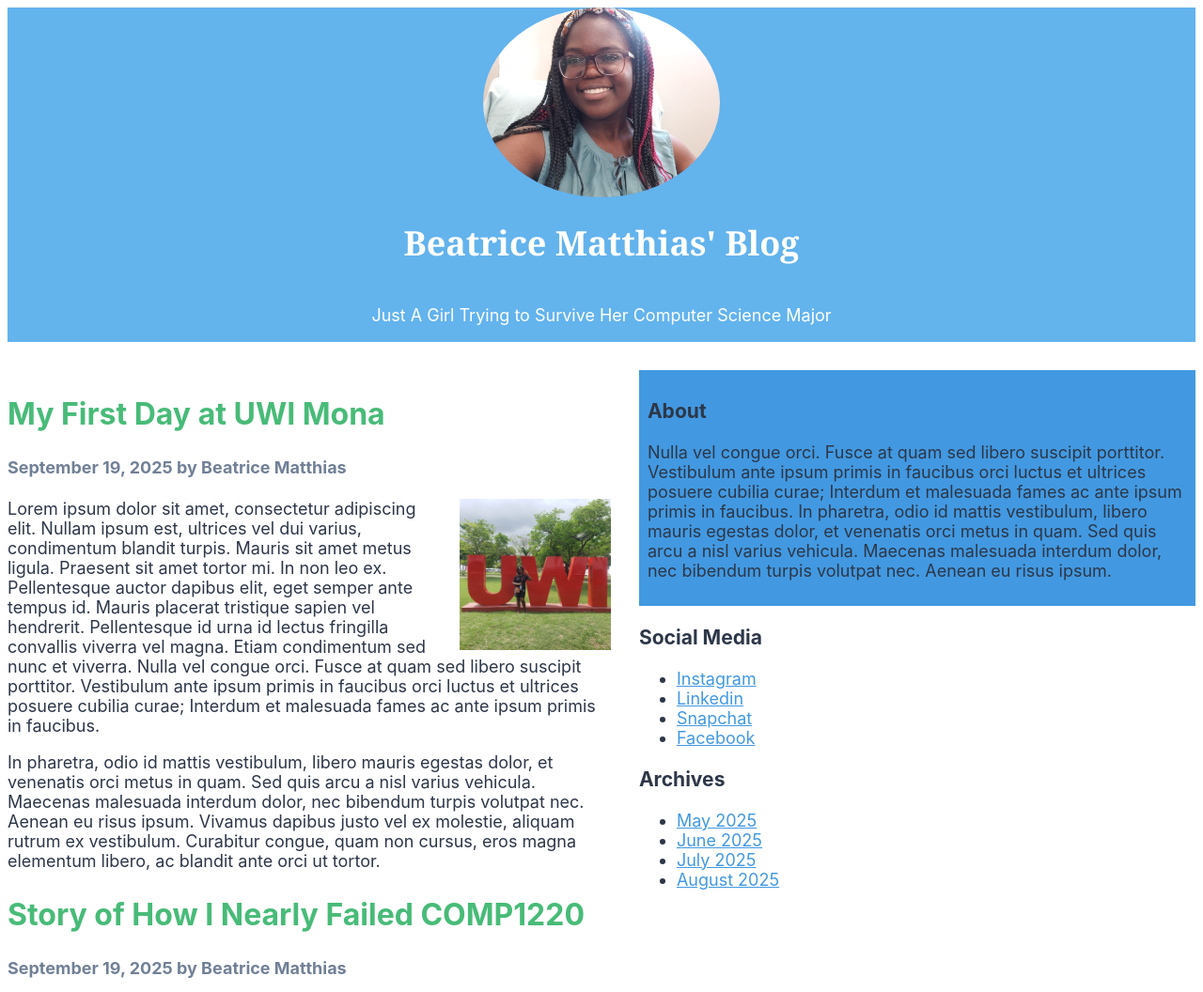
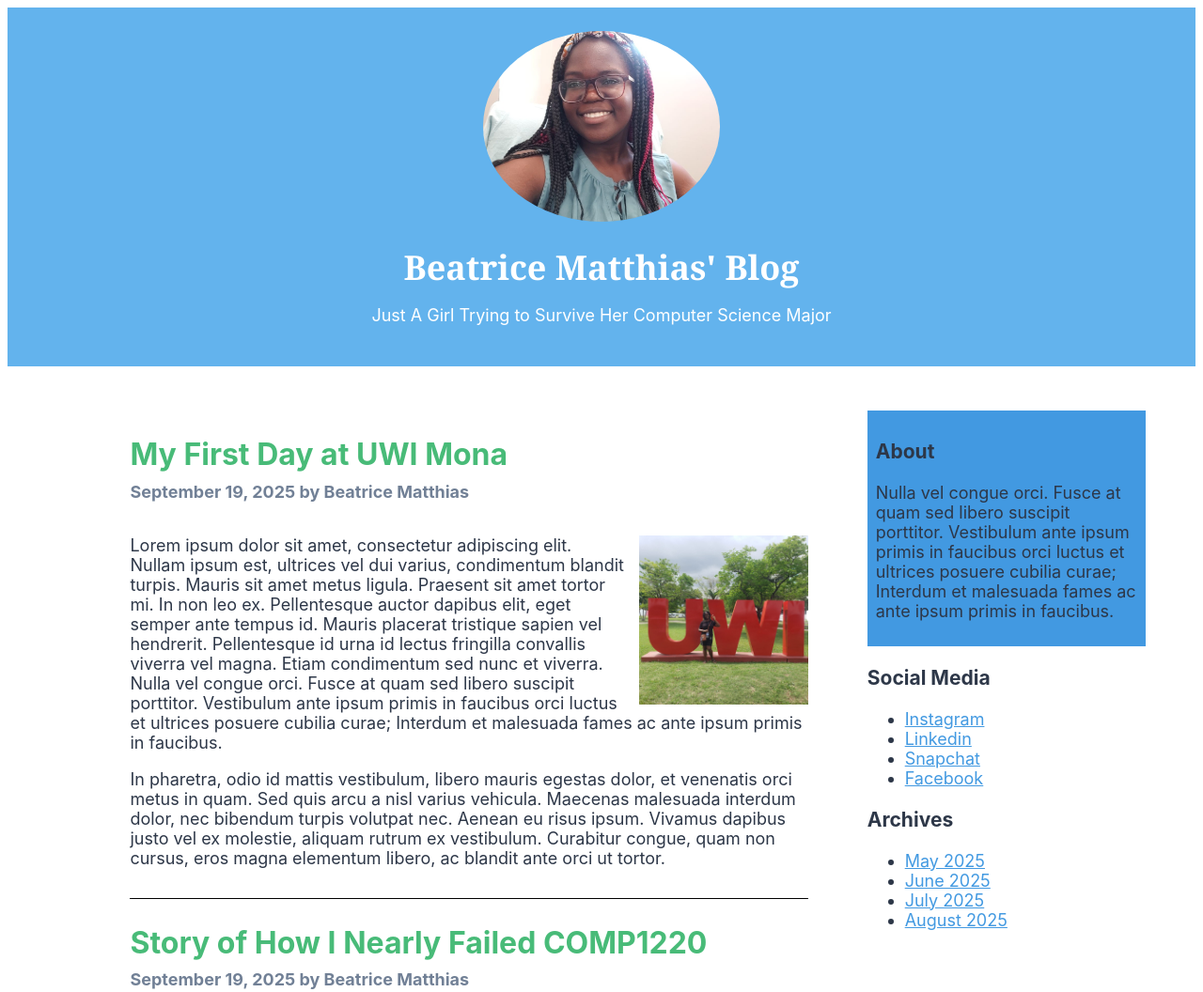
Before and after one commit to beatrizJ-P/info2180-lab2, a plain HTML site: page index.html in a window 1280 px wide. Shown: the top 1056 px of the page at 94% size. Drawn offline with Linux system fonts and the light colour scheme.

Commit message:
Edited html and css

```diff
--- a/index.html
+++ b/index.html
@@ -11,8 +11,8 @@
     <header>
         <div class="flex-container">
             <img src="./Images/profile-pic.jpg" style="width: 20%; height: 20%; border-radius: 50%;">
-            <h1>Beatrice Matthias' Blog</h1>
-            <p>Just A Girl Trying to Survive Her Computer Science Major </p>
+            <div class="row" id="row2"><h1>Beatrice Matthias' Blog</h1></div>
+            <div class="row" id="row3"><p>Just A Girl Trying to Survive Her Computer Science Major </p></div>
         </div>
     </header>
     <main>
@@ -30,6 +30,7 @@
                 eros magna elementum libero, ac blandit ante orci ut tortor.
             </p>
         </article>
+        <div class="line-break"></div>
         <article>
             <h2>Story of How I Nearly Failed COMP1220</h2>
             <h4> September 19, 2025 by Beatrice Matthias</h4>
@@ -50,8 +51,7 @@
         <div class="about">
             <h3>About</h3>
             <p>Nulla vel congue orci. Fusce at quam sed libero suscipit porttitor. Vestibulum ante ipsum primis in faucibus orci luctus et ultrices posuere cubilia curae; Interdum
-                et malesuada fames ac ante ipsum primis in faucibus. In pharetra, odio id mattis vestibulum, libero mauris egestas dolor, et venenatis orci metus in quam. Sed quis
-                arcu a nisl varius vehicula. Maecenas malesuada interdum dolor, nec bibendum turpis volutpat nec. Aenean eu risus ipsum.
+                et malesuada fames ac ante ipsum primis in faucibus.
             </p>
         </div>
         <div class="social">
@@ -63,7 +63,7 @@
                 <li><a href="https://www.facebook.com/share/1CcU1Gafsj/">Facebook</a></li>
             </ul>
         </div>
-        <div class="social">
+        <div class="archive">
             <h3>Archives</h3>
             <ul>
                 <li><a href="">May 2025</a></li>
--- a/styles.css
+++ b/styles.css
@@ -2,43 +2,6 @@ body {
     font-size: 18px;
     font-family: -apple-system,BlinkMacSystemFont,"Segoe UI",Roboto,"Helvetica Neue",Arial,"Noto Sans",sans-serif;
     color: #2D3748;
-}
-
-.container{
-    display:grid;
-    grid-template-rows: 100px, 250px, 50px;
-    grid-template-columns: 250px, 50px;
-    gap: 30px;
-}
-
-header{
-    grid-column: span 2;
-    grid-row: 1 ;
-}
-
-main{
-    grid-column: 1;
-    grid-row: 2;
-}
-
-aside{
-    grid-column: 2;
-    grid-row: 2;
-}
-
-footer{
-    grid-column: span 2;
-    grid-row: 3;
-}
-
-.flex-container{
-    display:flex;
-    flex-direction: column;
-    justify-content: center;
-    align-items: center;
-    background-color: #63B3ED;
-    color: #FFFFFF;
-
 }
 
 h1 {
@@ -49,22 +12,82 @@ h1 {
 h2 {
     font-size: 32px;
     color: #48BB78;
+    margin-bottom: -2%;
 }
 
 h4 {
     color: #718096;
+    margin-bottom: 5%;
 }
 
-.about{
+.container{
+    display:grid;
+    grid-template-rows: 25%, 70%, 5%;
+    grid-template-columns: 25%, 25%, 25%, 25%;
+    gap: 3%;
+}
+
+header{
+    grid-column: span 4;
+    grid-row: 1 ;
+}
+
+main{
+    grid-column: span 3;
+    grid-row: 2;
+    padding-left: 15%;
+    padding-right: 2%;
+    padding-bottom: 10%;
+}
+
+aside{
+    grid-column:4;
+    grid-row: 2;
+    padding-left: 2%;
+    padding-right: 15%;
+    padding-bottom: 10%;
+}
+
+footer{
+    grid-column: span 4;
+    grid-row: 3;
+    background-color: #2C5282;
+    color: #FFFFFF;
+}
+
+.flex-container{
+    display:flex;
+    flex-direction: column;
+    justify-content: center;
+    align-items: center;
+    background-color: #63B3ED;
+    color: #FFFFFF;
+    padding-top: 2%;
+
+}
+
+/*#row1{
+    padding-top: 2%;
+}*/
+
+#row2{
+    margin-bottom: -2%;
+}
+
+#row3{
+    margin-bottom: 2%;
+}
+
+.line-break{
+    border-bottom: 1px solid #000000;
+    padding-bottom: 2%;
+}
+
+.about {
     background-color: #4299E1;
     padding: .5em;
 }
 
-a{
+a {
     color: #4299E1
 }
-
-footer{
-   background-color: #2C5282;
-    color: #FFFFFF;
-}
```
